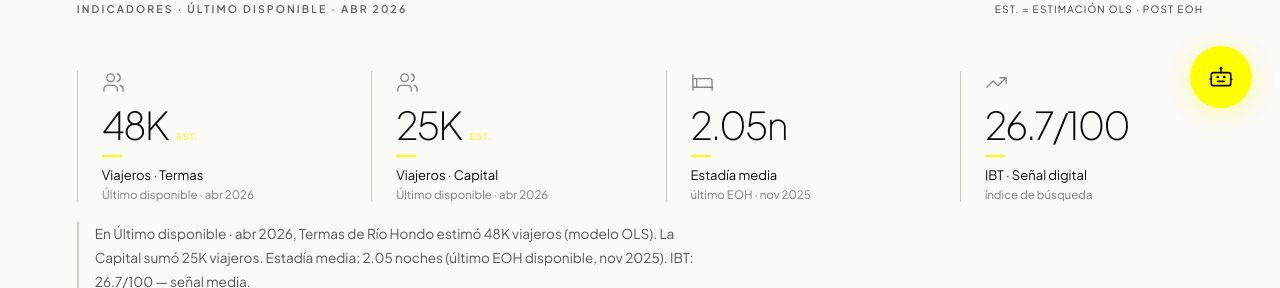
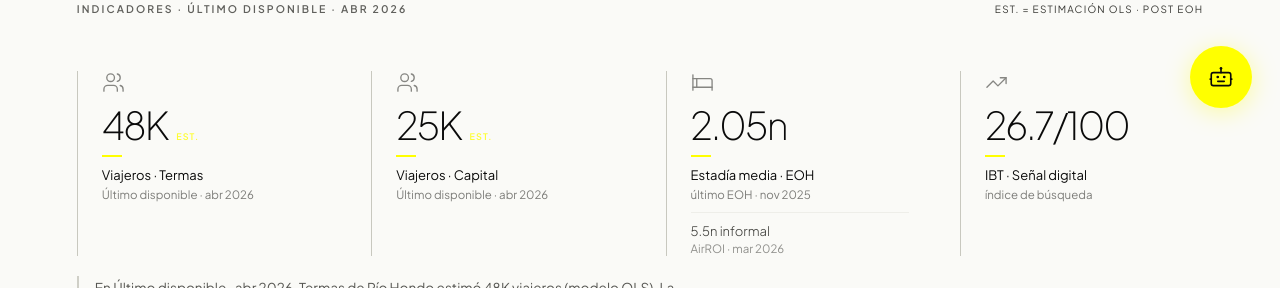
Before and after one commit to carralbal/observatorio-turismo, a React (Vite) app in the folder frontend/: page / in a window 1280 px wide. Shown: the part 664-952 px from the top of the page. Built offline with nearby package versions, Linux system fonts and the light colour scheme.

Commit message:
ui: Home — estadía informal AirROI en KPI, separado de EOH formal

```diff
--- a/frontend/src/pages/Home.jsx
+++ b/frontend/src/pages/Home.jsx
@@ -21,7 +21,7 @@ const ChartTooltip = ({ active, payload }) => {
   )
 }
 
-function KPICardHome({ icon: Icon, value, label, delta, light = false, volt = false, estimated = false }) {
+function KPICardHome({ icon: Icon, value, label, delta, light = false, volt = false, estimated = false, subValue = null, subLabel = null }) {
   return (
     <div style={{ borderLeft: `1px solid ${light ? 'rgba(250,250,247,0.15)' : C.stone}`, paddingLeft: 'clamp(14px,2vw,24px)' }}>
       {Icon && <Icon size={23} strokeWidth={1.4} style={{ color: volt ? C.volt : (light ? C.paper : C.slate), opacity: 0.6, marginBottom: 12, display: 'block' }} />}
@@ -36,6 +36,12 @@ function KPICardHome({ icon: Icon, value, label, delta, light = false, volt = fa
       <VoltLine w={20} />
       <div style={{ fontSize: 'var(--fs-sm)', fontWeight: 400, color: light ? C.paper : C.ink, marginTop: 10, marginBottom: 4, lineHeight: 1.3 }}>{label}</div>
       {delta && <div style={{ fontSize: 'var(--fs-xs)', color: light ? C.stone : C.slate, opacity: 0.65 }}>{delta}</div>}
+      {subValue && (
+        <div style={{ marginTop: 10, paddingTop: 10, borderTop: `0.5px solid ${light ? 'rgba(250,250,247,0.12)' : C.stone+'40'}` }}>
+          <div style={{ fontSize: 'var(--fs-sm)', fontWeight: 300, color: light ? C.stone : C.slate }}>{subValue}</div>
+          {subLabel && <div style={{ fontSize: 'var(--fs-xs)', color: light ? C.stone : C.slate, opacity: 0.55, marginTop: 2 }}>{subLabel}</div>}
+        </div>
+      )}
     </div>
   )
 }
@@ -65,7 +71,7 @@ function Hero() {
   )
 }
 
-function KPIStrip({ termasLast, capitalLast, periodoStr, isEstimated, lastEOHEstadia }) {
+function KPIStrip({ termasLast, capitalLast, periodoStr, isEstimated, lastEOHEstadia, estadiaInformal, estadiaInformalPeriodo }) {
   if (!termasLast) return null
   const viajeros_termas  = termasLast.viajeros_total ?? termasLast.viajeros ?? 0
   const viajeros_capital = capitalLast?.viajeros_total ?? capitalLast?.viajeros ?? 0
@@ -77,7 +83,7 @@ function KPIStrip({ termasLast, capitalLast, periodoStr, isEstimated, lastEOHEst
   const kpis = [
     { icon: ICONS.viajeros, value: fmt(viajeros_termas),    label: 'Viajeros · Termas',   delta: periodoStr,    estimated: isEstimated },
     { icon: ICONS.viajeros, value: fmt(viajeros_capital),   label: 'Viajeros · Capital',  delta: periodoStr,    estimated: isEstimated },
-    { icon: ICONS.estadia,  value: estadia ? `${Number(estadia).toFixed(2)}n` : '—', label: 'Estadía media', delta: estadiaDelta, estimated: false },
+    { icon: ICONS.estadia,  value: estadia ? `${Number(estadia).toFixed(2)}n` : '—', label: 'Estadía media · EOH', delta: estadiaDelta, estimated: false, subValue: estadiaInformal ? `${estadiaInformal.toFixed(1)}n informal` : null, subLabel: estadiaInformal ? `AirROI · ${estadiaInformalPeriodo}` : null },
     { icon: ICONS.ibt,      value: `${ibt ?? '—'}/100`,    label: 'IBT · Señal digital',  delta: 'índice de búsqueda', estimated: false },
   ]
   return (
@@ -265,6 +271,7 @@ export default function Home() {
   const { anio, mes } = usePeriodo()
   const { data: pulso,    loading: l1 } = useCSV('/data/data_pulso.csv', { filter: r => r.flag_covid === 0 })
   const { data: estimado, loading: l2 } = useCSV('/data/data_pulso_estimado.csv')
+  const { data: airdna } = useCSV('/data/data_airdna_sde.csv')
 
   const termasEOH   = pulso.filter(r => r.localidad === 'Termas').sort((a,b) => new Date(a.fecha) - new Date(b.fecha))
   const capitalEOH  = pulso.filter(r => r.localidad === 'Santiago del Estero').sort((a,b) => new Date(a.fecha) - new Date(b.fecha))
@@ -273,6 +280,14 @@ export default function Home() {
 
   // Last EOH estadía for when showing estimates
   const lastEOHEstadia = termasEOH[termasEOH.length - 1]?.estadia_promedio
+
+  // AirROI estadía informal — latest Termas value
+  const airdnaTermas = airdna
+    .filter(r => r.mercado && r.mercado.toLowerCase().includes('termas'))
+    .sort((a,b) => a.fecha > b.fecha ? 1 : -1)
+  const lastAirROI = airdnaTermas[airdnaTermas.length - 1]
+  const estadiaInformal = lastAirROI ? Number(lastAirROI.estadia_informal) : null
+  const estadiaInformalPeriodo = lastAirROI?.fecha ? new Date(lastAirROI.fecha).toLocaleDateString('es-AR', { month: 'short', year: 'numeric' }) : ''
 
   // EOH cutoff
   const corte = termasEOH.length ? termasEOH[termasEOH.length - 1].fecha : null
@@ -333,7 +348,7 @@ export default function Home() {
   return (
     <>
       <Hero />
-      <KPIStrip termasLast={termasLast} capitalLast={capitalLast} periodoStr={periodoStr} isEstimated={isEstimated} lastEOHEstadia={lastEOHEstadia} />
+      <KPIStrip termasLast={termasLast} capitalLast={capitalLast} periodoStr={periodoStr} isEstimated={isEstimated} lastEOHEstadia={lastEOHEstadia} estadiaInformal={estadiaInformal} estadiaInformalPeriodo={estadiaInformalPeriodo} />
       <ChartSection trend={trend} />
       <DonutSection termasLast={termasLast} />
       <BrechaSection />
```
